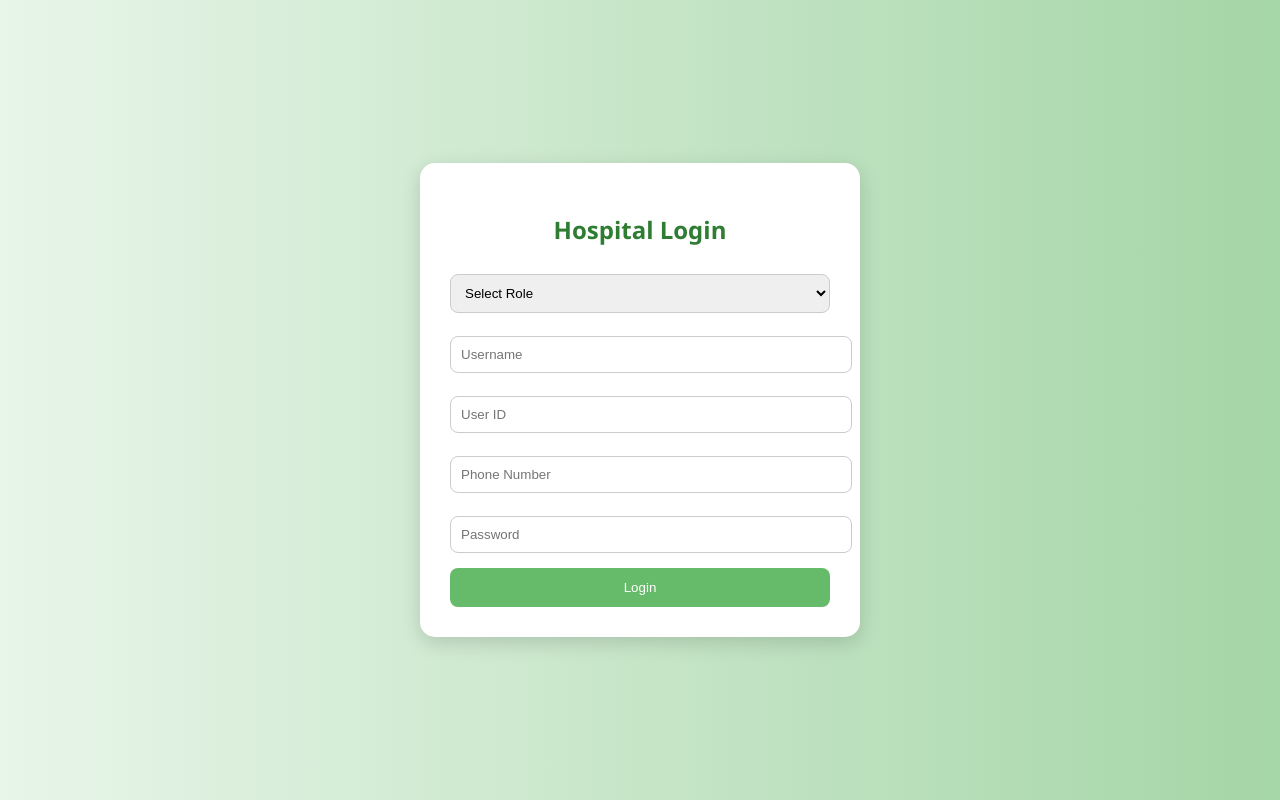
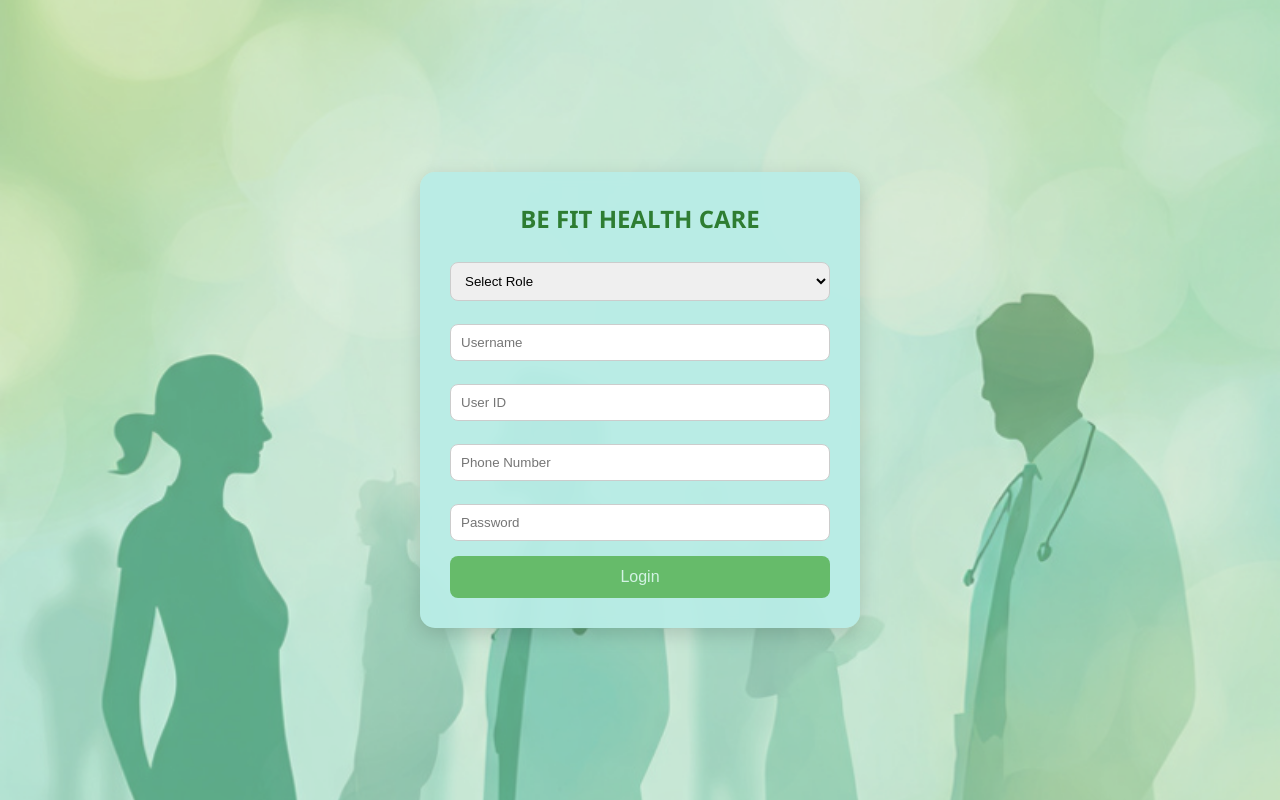
Before and after one commit to Prakrithi-A/MDP_hospital_files, a Flask app: page / in a window 1280 px wide. Run offline with Flask 3, Linux system fonts and the light colour scheme.

Commit message:
Modified

```diff
--- a/templates/login.html
+++ b/templates/login.html
@@ -2,36 +2,49 @@
 <html>
 <head>
     <title>Hospital Login</title>
-
     <style>
         body {
             margin: 0;
             font-family: 'Segoe UI', sans-serif;
-            background-image: url("/static/images/login_image.jpeg");
+            background-image: url("/static/login_image.jpeg");
             background-size: cover;
             background-position: center;
             background-repeat: no-repeat;
-            height: 100vh;
-            font-family: 'Segoe UI', sans-serif;
-            background: linear-gradient(to right, #E8F5E9, #A5D6A7);
-            height: 100vh;
-            margin: 0;
+            background-attachment: fixed;
+            min-height: 100vh;
             display: flex;
             justify-content: center;
             align-items: center;
+            position: relative;
+        }
+
+        /* Optional: subtle overlay so the form is readable */
+        body::before {
+            content: "";
+            position: fixed;
+            top: 0;
+            left: 0;
+            width: 100%;
+            height: 100%;
+            background: rgba(232, 245, 233, 0.4); /* light green tint */
+            z-index: 0;
         }
 
         .container {
-            background: white;
+            background: rgba(185, 236, 230, 0.95);
             padding: 30px;
             border-radius: 15px;
             width: 380px;
             box-shadow: 0px 6px 20px rgba(0,0,0,0.15);
+            backdrop-filter: blur(6px); /* glass effect */
+            position: relative;
+            z-index: 1;
         }
 
         h2 {
             text-align: center;
             color: #2E7D32;
+            margin-top: 0;
         }
 
         input, select {
@@ -40,6 +53,7 @@
             margin: 8px 0 15px 0;
             border-radius: 8px;
             border: 1px solid #ccc;
+            box-sizing: border-box;
         }
 
         button {
@@ -47,9 +61,10 @@
             padding: 12px;
             background: #66BB6A;
             border: none;
-            color: white;
+            color: rgb(211, 243, 228);
             border-radius: 8px;
             cursor: pointer;
+            font-size: 16px;
         }
 
         button:hover {
@@ -59,13 +74,9 @@
 </head>
 
 <body>
-
     <div class="container">
-
-    <h2>Hospital Login</h2>
-
+        <h2>BE FIT HEALTH CARE</h2>
         <form method="POST" action="/login">
-
             <select name="role" required>
                 <option value="">Select Role</option>
                 <option value="admin">Admin</option>
@@ -73,17 +84,12 @@
                 <option value="patient">Patient</option>
                 <option value="external">External</option>
             </select>
-
             <input type="text" name="username" placeholder="Username" required>
             <input type="text" name="user_id" placeholder="User ID" required>
             <input type="text" name="phone" placeholder="Phone Number" required>
             <input type="password" name="password" placeholder="Password" required>
-
             <button type="submit">Login</button>
-
         </form>
-
     </div>
-
 </body>
 </html>
```
Lines whose indentation alone changed are shown as unchanged.
